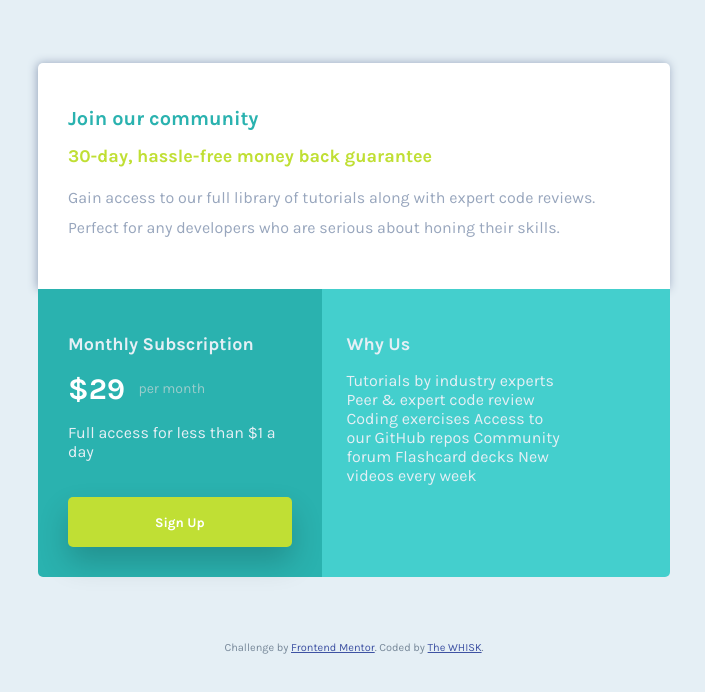
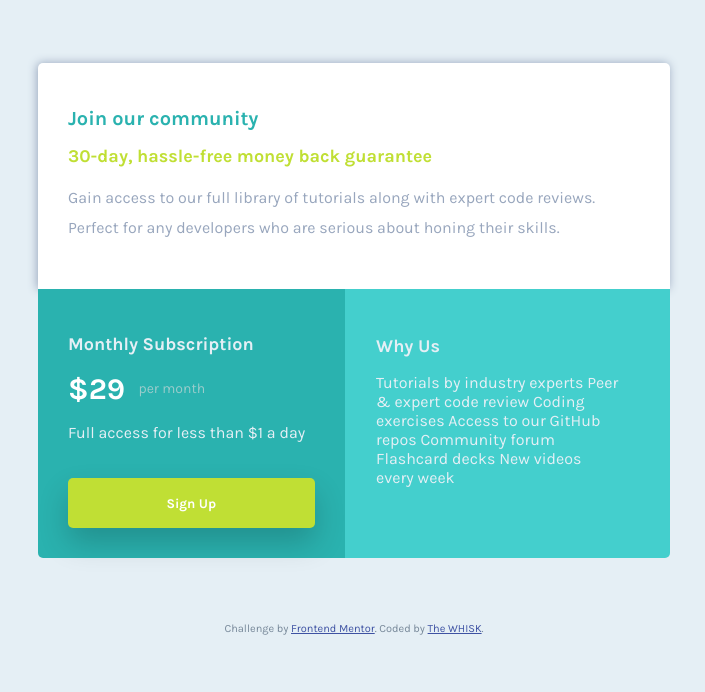
Before and after one commit to Half-Size/FEMsingle-price-grid-component, a plain HTML site: page index.html in a window 1280 px wide. Shown: the whole page, without its empty margins (286-991 px from the left). Drawn offline with Linux system fonts and the light colour scheme.

Commit message:
Resolved bottom boxes not being the same size

```diff
--- a/style.css
+++ b/style.css
@@ -72,7 +72,7 @@ h2 {
 }
 
 .why{
-    padding: 30px 100px 25px 25px;
+    padding: 5% 7.5% 5% 5%;
     border-radius: 0 0 5px 5px;
     background-color: hsl(179, 59%, 54%);
 }
```
